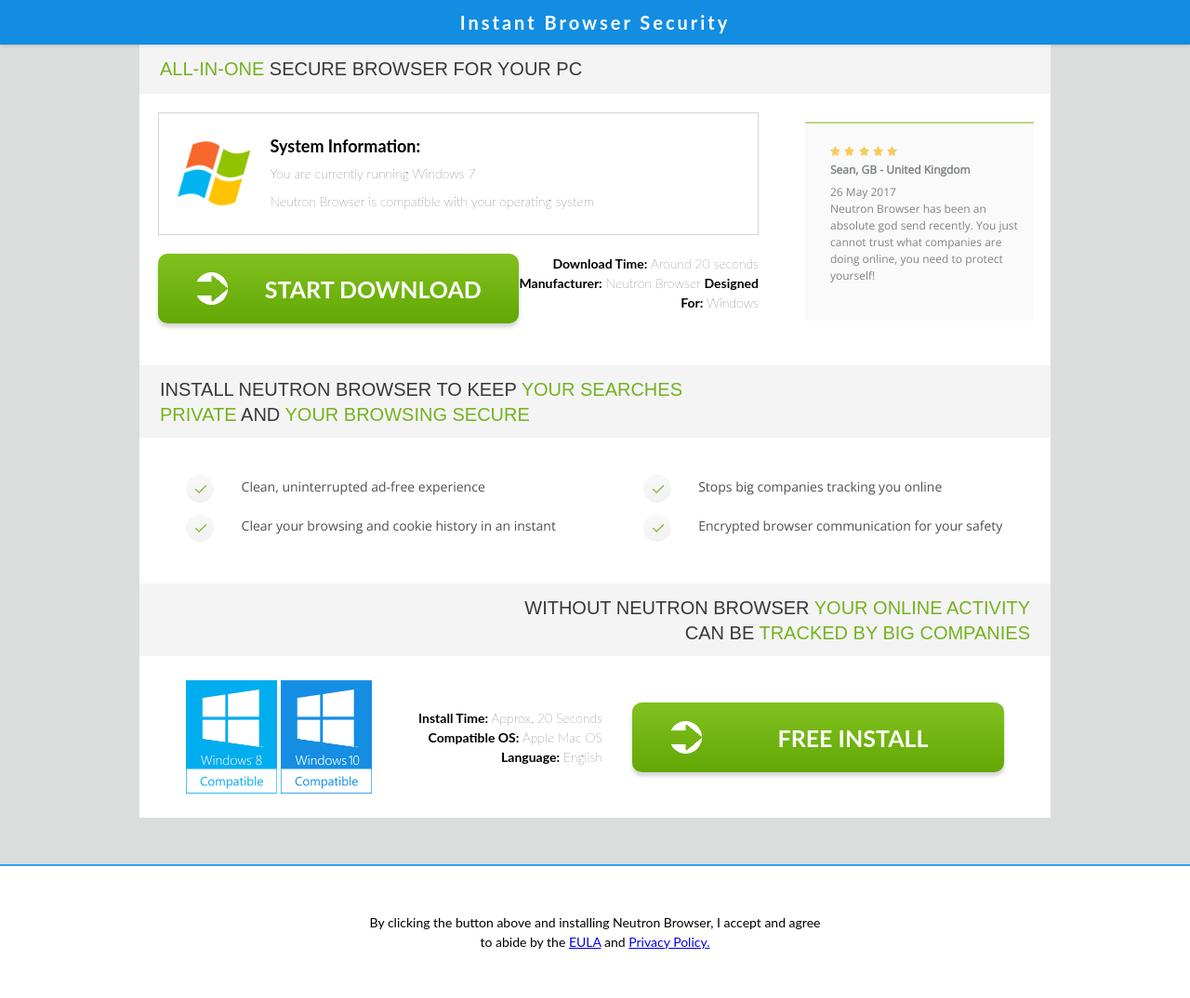
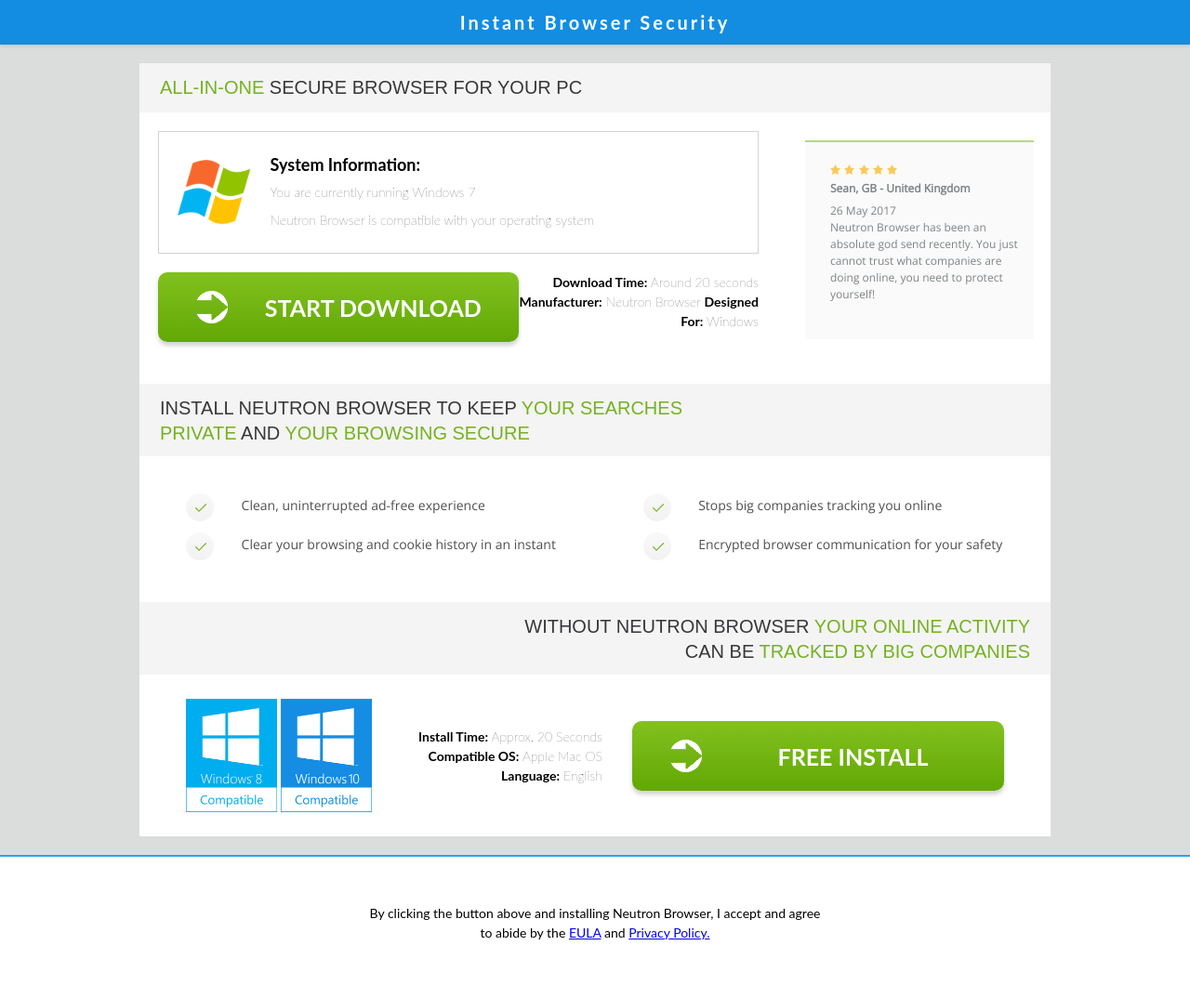
Before and after one commit to tommojackson/neutronbrowser, a PHP site: page /lp2.php in a window 1280 px wide. Shown: the whole page at 93% size. After the commit the page ends 1011 px from the top, so only its background shows below. Run offline with PHP 8.4, Linux system fonts and the light colour scheme; some libraries are stand-ins or nearby versions.

Commit message:
changed padding around

```diff
--- a/style.css
+++ b/style.css
@@ -513,7 +513,7 @@ h2 {
 
     width: 980px;
     display: block;
-    margin: 48px auto 0;
+    margin: 68px auto 0;
     height: 53px;
     background-color: #f4f4f4;
 
@@ -771,7 +771,7 @@ h2 {
     background: #fff;
     text-align: center;
     color: black;
-    margin-top: 50px;
+    margin-top: 20px;
     padding-bottom: 50px;
 
 }
```
